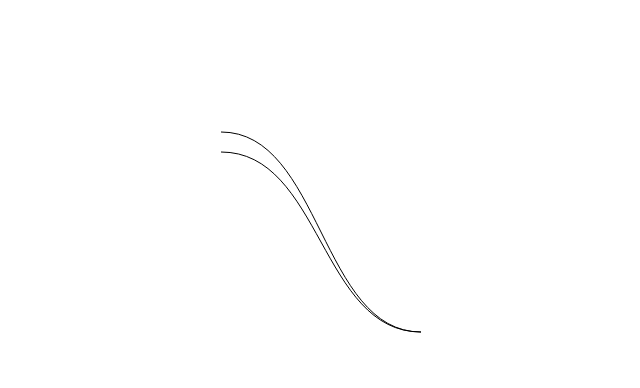
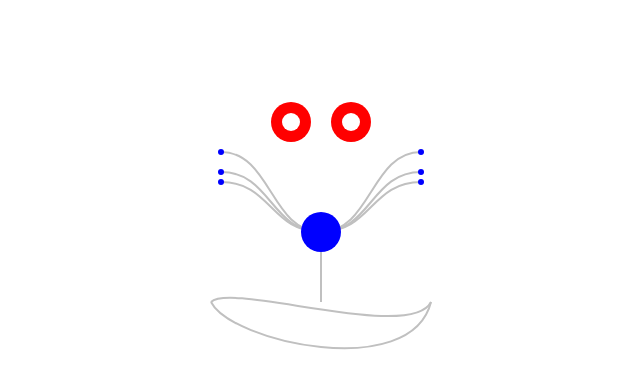
Before and after one commit to vdslab/biclique-bundling, a React (Vite) app: page / in a window 1280 px wide. Shown: the top 388 px of the page, without its empty margins (19-659 px from the left). Built offline with nearby package versions, Linux system fonts and the light colour scheme.

Commit message:
おえかき

```diff
--- a/src/App.jsx
+++ b/src/App.jsx
@@ -3,29 +3,39 @@ import "./App.css";
 import * as d3 from "d3";
 
 function App() {
-  const [path, setPath] = useState("");
-  const [path1, setPath1] = useState("");
+  const [paths, setPaths] = useState([]);
+  const data = [
+    {
+      source: [100, 120],
+      target: [200, 200],
+    },
+    {
+      source: [100, 140],
+      target: [200, 200],
+    },
+    {
+      source: [100, 150],
+      target: [200, 200],
+    },
+    {
+      source: [300, 120],
+      target: [200, 200],
+    },
+    {
+      source: [300, 140],
+      target: [200, 200],
+    },
+    {
+      source: [300, 150],
+      target: [200, 200],
+    },
+  ];
   useEffect(() => {
-    const link = d3.linkHorizontal();
+    const linkGenerator = d3.linkHorizontal();
 
-    console.log(
-      link({
-        source: [100, 100],
-        target: [300, 300],
-      })
-    );
-
-    setPath(
-      link({
-        source: [100, 100],
-        target: [300, 300],
-      })
-    );
-
-    setPath1(
-      link({
-        source: [100, 120],
-        target: [300, 300],
+    setPaths(
+      data.map((d) => {
+        return linkGenerator(d);
       })
     );
   }, []);
@@ -33,8 +43,71 @@ function App() {
   return (
     <>
       <svg width="1000" height="1000" xmlns="http://www.w3.org/2000/svg">
-        <path d={path} stroke="black" fill="transparent" />
-        <path d={path1} stroke="black" fill="transparent" />
+        {paths?.map((path, key) => {
+          console.log(path);
+          return (
+            <path
+              d={path}
+              stroke="silver"
+              stroke-width="2"
+              fill="transparent"
+            />
+          );
+        })}
+
+        {data?.map((datum, key) => {
+          return (
+            <>
+              <circle
+                cx={datum.source[0]}
+                cy={datum.source[1]}
+                r="3"
+                fill="blue"
+              />
+
+              <circle
+                cx={datum.target[0]}
+                cy={datum.target[1]}
+                r="3"
+                fill="blue"
+              />
+            </>
+          );
+        })}
+
+        <circle cx={200} cy={200} r="20" fill="blue" />
+
+        <circle cx={170} cy={90} r="20" fill="red" />
+
+        <circle cx={230} cy={90} r="20" fill="red" />
+
+        <circle cx={170} cy={90} r="9" fill="white" />
+
+        <circle cx={230} cy={90} r="9" fill="white" />
+
+        <line
+          x1="200"
+          y1="220"
+          x2="200"
+          y2="270"
+          stroke="silver"
+          stroke-width="2"
+          fill="transparent"
+        />
+
+        <path
+          d="M 90 270 C 110 250, 290 310, 310 270"
+          stroke="silver"
+          stroke-width="2"
+          fill="transparent"
+        />
+
+        <path
+          d="M 90 270 C 110 310, 290 350, 310 270"
+          stroke="silver"
+          stroke-width="2"
+          fill="transparent"
+        />
       </svg>
     </>
   );
```
